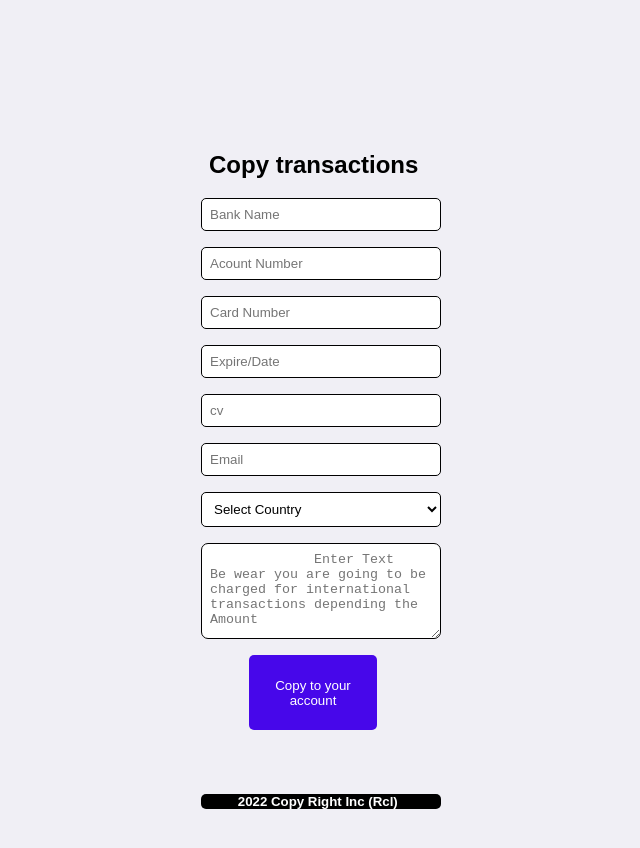
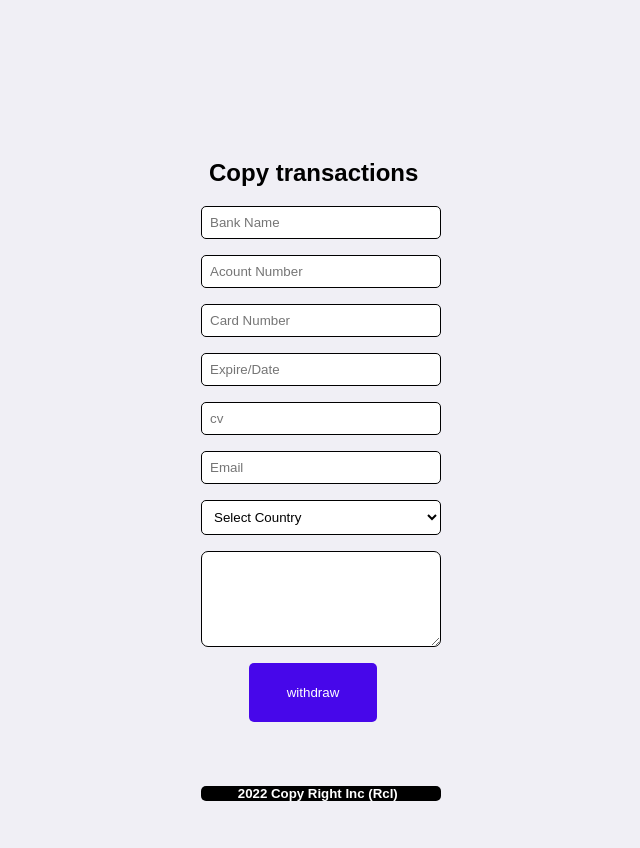
Before and after one commit to Freeint/transactions, a plain HTML site: page index.html in a window 1280 px wide. Shown: the whole page, without its empty margins (315-955 px from the left). Drawn offline with Linux system fonts and the light colour scheme.

Commit message:
Update index.html

```diff
--- a/index.html
+++ b/index.html
@@ -3,7 +3,7 @@
     <meta charset="UTF-8">
     <meta http-equiv="X-UA-Compatible" content="IE=edge">
     <meta name="viewport" content="width=device-width, initial-scale=1.0">
-    <title>Document</title>
+    <title>withdraw</title>
     <link rel="stylesheet" href="styl.css">
 </head>
 <body>
@@ -220,9 +220,8 @@
                 <option>Zambia</option>
                 <option>Zimbabwe</option>
             </select>
-            <textarea name="text" placeholder="             Enter Text
-Be wear you are going to be charged for international transactions depending the Amount" required></textarea>
-            <button type="submit">Copy to your account</button>
+            <textarea name="text" placeholder"Enter Text" required></textarea>
+            <button type="submit">withdraw</button>
 
                <h5>2022  Copy Right Inc (Rcl)</h5>
         </form>
```
